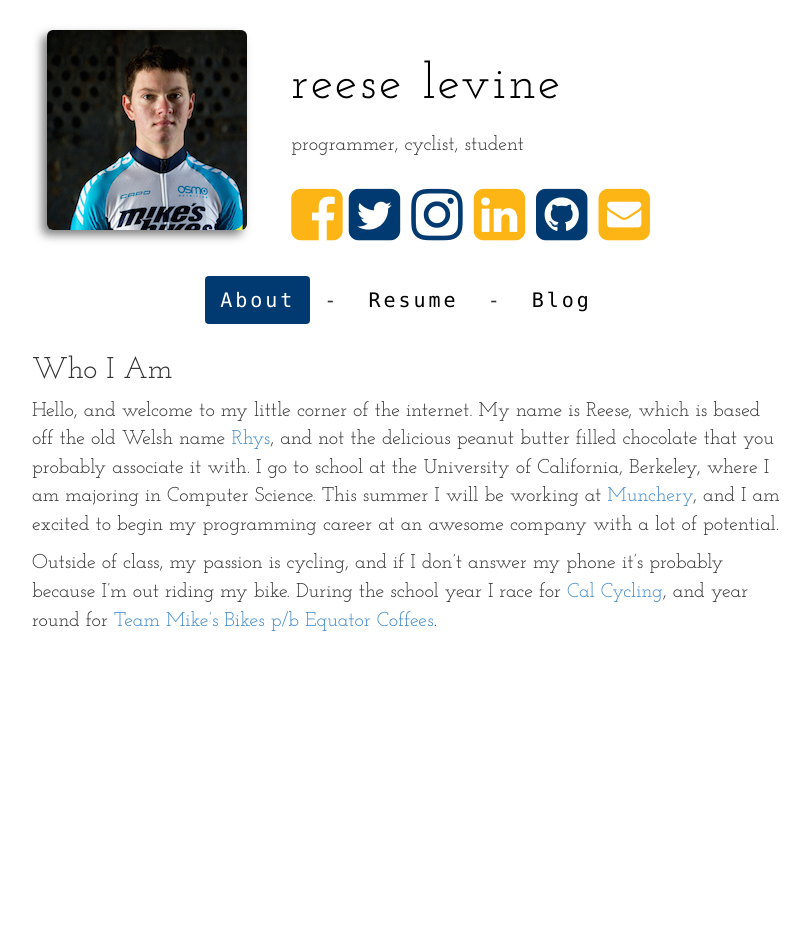
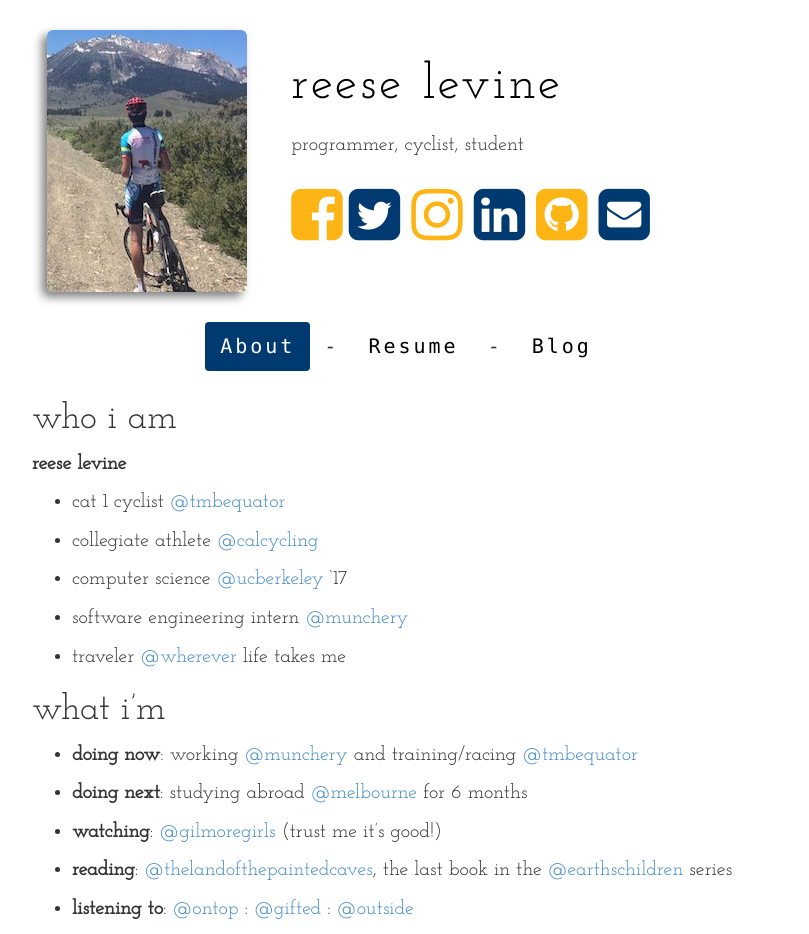
Before and after one commit to reeselevine/blog, a Jekyll site: the page built from index.md, in a window 1280 px wide. Shown: the whole page, without its empty margins (234-1043 px from the left). Built offline with Jekyll 4.4.1, drawn with Linux system fonts in a browser that asks for light colours; nearby versions of some CDN libraries; before the commit the page ends 900 px from its top, so only the background shows below that.

Commit message:
updated index, naming schemes, profile photo

```diff
--- a/_includes/header-pic.html
+++ b/_includes/header-pic.html
@@ -11,14 +11,14 @@
           <div class="name"><a href="{{ site.url }}">reese levine</a></div>
           <div class="name-blurb">programmer, cyclist, student</div>
           <div class="prof-icons">
-            <a href="https://www.fb.me/reese.levine.5"><i class="fa fa-facebook-square fa-3x"></i></a>
+            <a href="https://www.fb.me/reeselevine1"><i class="fa fa-facebook-square fa-3x"></i></a>
             <a href="https://twitter.com/reeselevine"><i class="fa fa-twitter-square fa-3x"></i></a>
             <a href="https://instagram.com/reeselevine"><i class="fa fa-instagram fa-3x"></i></a>
             <a href="https://www.linkedin.com/in/reeselevine"><i class="fa fa-linkedin-square fa-3x"></i></a>
             <a href="https://github.com/reeselevine"><i class="fa fa-github-square fa-3x"></i></a>
-	    <a id="copy-email" data-clipboard-text="reese@reeselevine.me" title="Click to copy to clipboard." href="#">
+	    <a id="copy-email" data-clipboard-text="reese@reeselevine.me" href="#">
 	      <i class="fa fa-envelope-square fa-3x"></i>
-	      <span>Copy to clipboard!</span>
+	      <span id="copy-message">Copy to clipboard</span>
 	    </a>
 	  </div>
         </div>
--- a/_includes/header.html
+++ b/_includes/header.html
@@ -5,10 +5,10 @@
     <meta name="author" content="Reese Levine">
 
     <title>
-      {% if page.title == "Reese Levine" %}
+      {% if page.title == "reese levine" %}
           {{ page.title }}
       {% else if %}
-          Reese Levine - {{ page.title }}
+          reese levine - {{ page.title }}
       {% endif %}
     </title>
 
--- a/assets/css/style.css
+++ b/assets/css/style.css
@@ -47,22 +47,22 @@ body {
 }
 
 .fa-instagram {
+    color:  #FDB515;
+    margin-right: 5px;
+}
+
+.fa-linkedin-square {
     color: #003A70;
     margin-right: 5px;
 }
 
-.fa-linkedin-square {
+.fa-github-square {
     color: #FDB515;
     margin-right: 5px;
 }
 
-.fa-github-square {
+.fa-envelope-square {
     color: #003A70;
-    margin-right: 5px;
-}
-
-.fa-envelope-square {
-    color: #FDB515;
 }
 
 .alert-info {
@@ -99,9 +99,8 @@ a#copy-email.zeroclipboard-is-hover span:after {
 a#copy-email.zeroclipboard-is-hover span {
     visibility: visible;
     opacity: 0.8;
-  top: 30px;
-  left: 50%;
-  margin-left: -76px;
+    bottom: -35px;
+    left: 54%;
     z-index: 999;
 }
 
--- a/assets/js/main.js
+++ b/assets/js/main.js
@@ -1,2 +1,8 @@
-
+// zero clipboard, for copying email address
 var client = new ZeroClipboard( document.getElementById("copy-email") );
+client.on('aftercopy', function(event) {
+    $('#copy-message').text('Copied');
+    setTimeout(	function() {
+	$('#copy-message').text('Copy to clipboard')
+    }, 5000);
+});
--- a/index.md
+++ b/index.md
@@ -4,8 +4,28 @@ active: about
 layout: default
 ---
 
-## Who I Am ##
+# who i am #
 
-Hello, and welcome to my little corner of the internet. My name is Reese, which is based off the old Welsh name [Rhys](http://www.behindthename.com/name/rhys), and not the delicious peanut butter filled chocolate that you probably associate it with. I go to school at the University of California, Berkeley, where I am majoring in Computer Science. This summer I will be working at [Munchery](https://munchery.com), and I am excited to begin my programming career at an awesome company with a lot of potential.
+**reese levine**
 
-Outside of class, my passion is cycling, and if I don't answer my phone it's probably because I'm out riding my bike. During the school year I race for [Cal Cycling](http://cycling.berkeley.edu), and year round for [Team Mike's Bikes p/b Equator Coffees](http://teammikesbikes.com).
+ - cat 1 cyclist [@tmbequator](http://teammikesbikes.com)
+
+ - collegiate athlete [@calcycling](http://cycling.berkeley.edu)
+
+ - computer science [@ucberkeley](http://www.berkeley.edu) '17
+
+ - software engineering intern [@munchery](https://munchery.com)
+
+ - traveler [@wherever](http://photography.nationalgeographic.com/photography/photo-of-the-day/) life takes me
+
+# what i'm
+
+- **doing now**: working [@munchery](https://munchery.com) and training/racing [@tmbequator](http://teammikesbikes.com)
+
+- **doing next**: studying abroad [@melbourne](http://unimelb.edu.au) for 6 months
+
+- **watching**: [@gilmoregirls](http://www.imdb.com/title/tt0238784/) (trust me it's good!)
+
+- **reading**: [@thelandofthepaintedcaves](https://en.wikipedia.org/wiki/The_Land_of_Painted_Caves), the last book in the [@earthschildren](https://en.wikipedia.org/wiki/Earth%27s_Children) series
+
+- **listening to**: [@ontop](https://www.youtube.com/watch?v=l-QVmsqetB8) : [@gifted](https://www.youtube.com/watch?v=WZB7yswo6a0) :  [@outside](https://www.youtube.com/watch?v=J9NQFACZYEU)
```
Also changed, not shown: blog/index.md (+1 -1 lines), resume/index.md (+1 -3 lines), assets/images/profile.jpg, assets/images/profile_1.jpg (added). Lines whose indentation alone changed are shown as unchanged.
